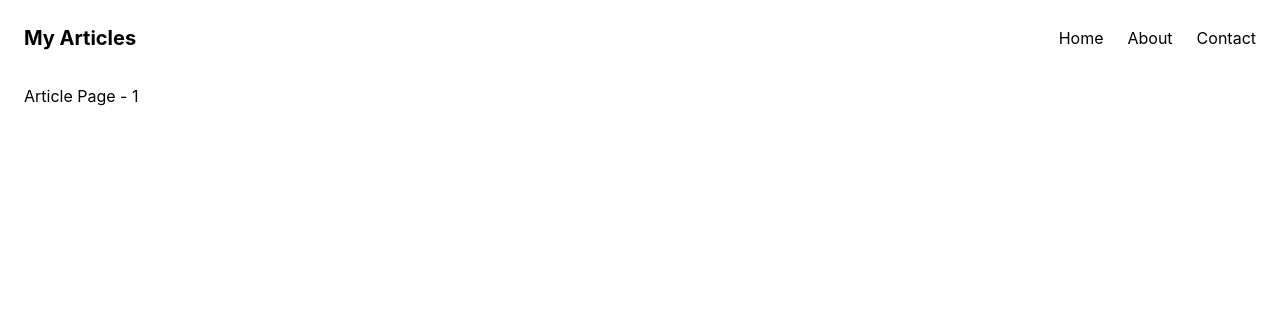
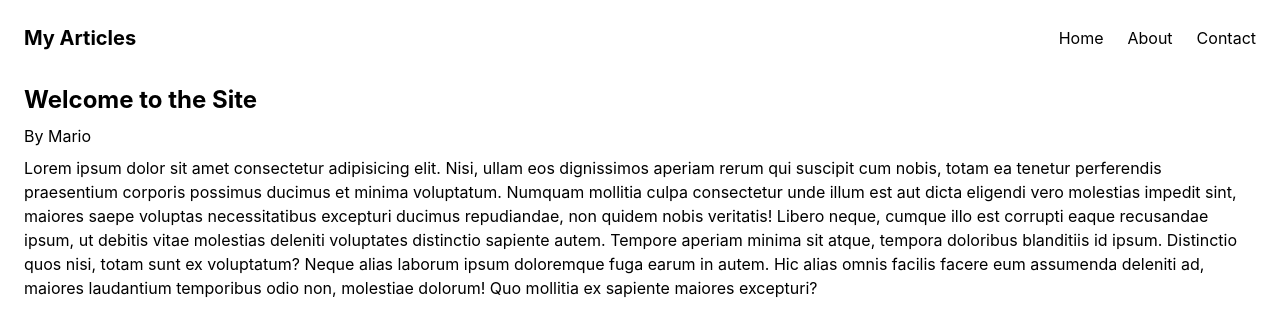
Before and after one commit to DavidRedding/multi-page, a React (Create React App) app: page /articles/1 in a window 1280 px wide. Shown: the top 336 px of the page. Built offline with nearby package versions, Linux system fonts and the light colour scheme; data requests are answered from the project's data file.

Commit message:
Article.js Page + Route Param functionality

```diff
--- a/src/App.js
+++ b/src/App.js
@@ -12,13 +12,13 @@ const App = () => {
       <BrowserRouter>
         <nav className="mb-8 flex items-center space-x-6 ">
           <h1 className="font-bold text-xl mr-auto ">My Articles</h1>
-          <NavLink exact activeClassName=" bg-slate-800 text-white" to="/">
+          <NavLink to="/" exact activeClassName=" bg-slate-800 text-white">
             Home
           </NavLink>
-          <NavLink activeClassName=" bg-slate-800 text-white" to="/about">
+          <NavLink to="/about" activeClassName=" bg-slate-800 text-white">
             About
           </NavLink>
-          <NavLink activeClassName=" bg-slate-800 text-white" to="/contact">
+          <NavLink to="/contact" activeClassName=" bg-slate-800 text-white">
             Contact
           </NavLink>
         </nav>
--- a/src/pages/Article.js
+++ b/src/pages/Article.js
@@ -1,7 +1,24 @@
 import { useParams } from 'react-router-dom';
+import { useAxios } from '../hooks/useAxios';
 const Article = () => {
   const { id } = useParams();
-  return <div>Article Page - {id}</div>;
+  const url = `http://localhost:3000/articles/${id}`;
+  const { data: article, isPending, error } = useAxios(url);
+  const rendered = (
+    <div className="space-y-2">
+      <h1 className="font-bold text-2xl">{article.title}</h1>
+      <h2>By {article.author}</h2>
+      <p>{article.body}</p>
+    </div>
+  );
+
+  return (
+    <div>
+      {isPending && <div>Loading...</div>}
+      {error && <div>{error}</div>}
+      {article && rendered}
+    </div>
+  );
 };
 
 export default Article;
--- a/src/pages/Home.js
+++ b/src/pages/Home.js
@@ -5,7 +5,7 @@ const Home = () => {
   const { data: articles, isPending, error } = useAxios('http://localhost:3000/articles');
 
   const rendered = articles.map((article) => (
-    <div key={article.id} className="border border-slate-100 p-4 py-8 space-y-2 rounded shadow ">
+    <div key={article.id} className="border border-slate-100 p-4 py-8 space-y-2 rounded shadow flex flex-col ">
       <h1 className="font-bold">{article.title}</h1>
       <p>{article.author}</p>
       <Link to={`/articles/${article.id}`}>Read more...</Link>
```
